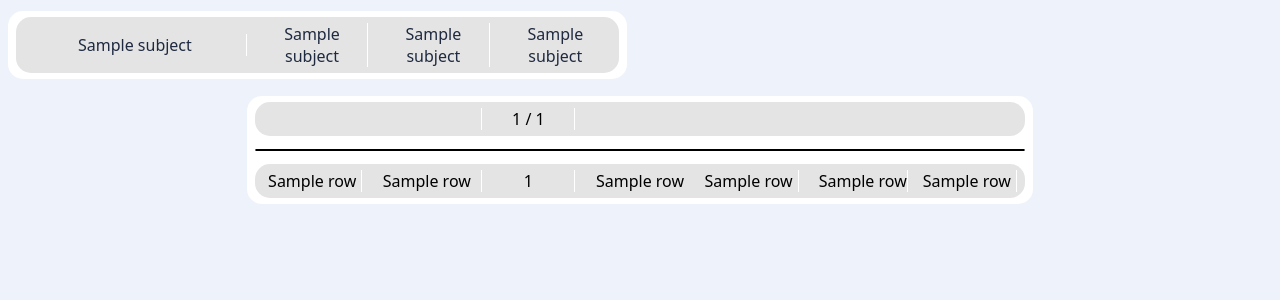
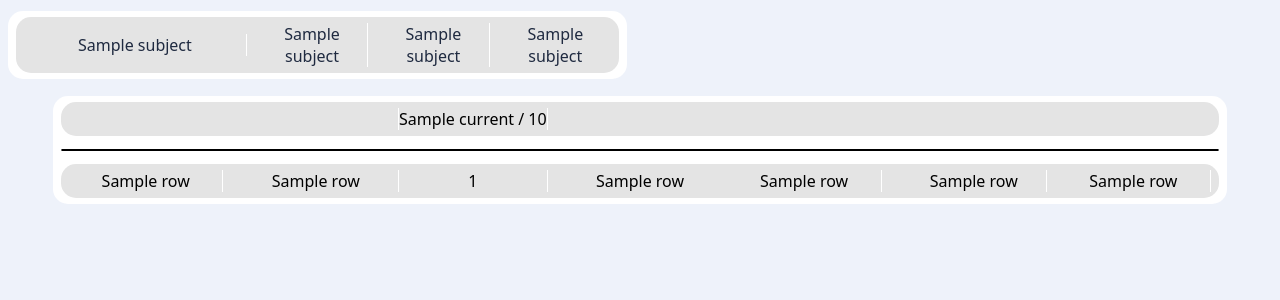
Before and after one commit to Krupicova12Kase/OpenSchoolSucks, a Flask app: template templates/home.html in a window 1280 px wide. Shown: the part 34-334 px from the top of the page. Run offline with Flask 3, Linux system fonts and the light colour scheme; the template is opened without the code that fills it: most values are stand-ins (such as "Sample title", 1, 10 or a date in 2020); parts of the project's set-up code (start-up, migrations or seed data) failed here and were passed over.

Commit message:
Minor improvements

```diff
--- a/app.py
+++ b/app.py
@@ -11,19 +11,19 @@ from flask_session import Session
 import os
 import requests
 from bs4 import BeautifulSoup, diagnose
-from io import *
+from io import StringIO
 import re
 import pandas as pd
 from urllib.parse import urlparse, parse_qs
 from dotenv import load_dotenv
 from ssl import get_server_certificate
+import colorama
 
 # Load environment variables
 load_dotenv()
 
 app = Flask(__name__)
-app.secret_key = os.environ.get('SECRET_KEY', 'default-hodnota')
-REQUEST_NAMES = ["username", "password"]
+app.secret_key = os.environ.get('SECRET_KEY')
 
 # Server side session to prevent cookies from being too big to handle
 app.config["SESSION_PERMANENT"] = False
@@ -172,81 +172,88 @@ def func():
         if request.method == "GET":
             return render_template("index.html")
 
-        # Handle POST request - get form data
-        username = request.form.get("username")
-        password = request.form.get("password")
-        response = session.post("https://is.psjg.cz/sign/in", data={
-            "name": username,
-            "password": password,
-            "signIn": "Přihlásit se",
-            "_do": "signInForm-submit"})
-        print(response.status_code)
-        flask_session_custom["cookies"] = session.cookies.get_dict()
+        if request.method == "POST":
+            # Handle POST request - get form data
+            username = request.form.get("username")
+            password = request.form.get("password")
+            response = session.post("https://is.psjg.cz/sign/in", data={
+                "name": username,
+                "password": password,
+                "signIn": "Přihlásit se",
+                "_do": "signInForm-submit"})
+            if response.status_code == 200:
+                flask_session_custom["cookies"] = session.cookies.get_dict()
 
-        if "Neplatné přihlašovací jméno nebo heslo" in response.text:
-            return render_template("index.html", error="Neplatné přihlašovací jméno nebo heslo")
+                if "Neplatné přihlašovací jméno nebo heslo" in response.text:
+                    return render_template("index.html", error="Neplatné přihlašovací jméno nebo heslo")
 
-        # -------------------------------
-        # HOMEPAGE
-        # -------------------------------
+                # -------------------------------
+                # HOMEPAGE
+                # -------------------------------
 
-        # Get subjects from HTML response and write them to CSV file
-        fieldnames = ["id", "Předmět", "Bodové hodnocení", "Známka",
-                      "Výsledná známka"]  # List of column names for CSV file
-        subjects = get_csv_subjects(response.text, fieldnames)
-        if subjects[0] == "OK":
-            SubjcetList = subjects[1].values.tolist()
-        elif subjects[0] == "ERROR":
-            print(f"{subjects[1]},\n{subjects[2]}")
-            raise Exception(f"Error code: {subjects[0]}")
+                # Get subjects from HTML response and write them to CSV file
+                fieldnames = ["id", "Předmět", "Bodové hodnocení", "Známka",
+                              "Výsledná známka"]  # List of column names for CSV file
+                subjects = get_csv_subjects(response.text, fieldnames)
+                if subjects[0] == "OK":
+                    SubjcetList = subjects[1].values.tolist()
+                elif subjects[0] == "ERROR":
+                    print(f"{subjects[1]},\n{subjects[2]}")
+                    raise Exception(f"Error code: {subjects[0]}")
 
-        # id, název, známka, finální známka, body, procenta
-        for i in SubjcetList:
-            i.append(split_percentage_and_points(i[2])[0])
-            i.append(split_percentage_and_points(i[2])[1])
-            i.pop(2)
+                # id, název, známka, finální známka, body, procenta
+                for i in SubjcetList:
+                    i.append(split_percentage_and_points(i[2])[0])
+                    i.append(split_percentage_and_points(i[2])[1])
+                    i.pop(2)
 
-        flask_session_custom["subjects"] = SubjcetList
+                flask_session_custom["subjects"] = SubjcetList
 
-        # Read subjects
-        student_info = get_info(text=session.get("https://is.psjg.cz/").text)
-        with open("response.html", "w", encoding="utf_8") as f:
-            f.write(response.text)
-        if student_info[0] == "OK":
-            pass
-        elif student_info[0] == "ERROR":
-            raise Exception(f"Error code: {student_info[1]}")
+                # Read subjects
+                student_info = get_info(
+                    text=session.get("https://is.psjg.cz/").text)
+                with open("response.html", "w", encoding="utf_8") as f:
+                    f.write(response.text)
+                if student_info[0] == "OK":
+                    pass
+                elif student_info[0] == "ERROR":
+                    raise Exception(f"Error code: {student_info[1]}")
 
-        # Results ig
-        flask_session_custom["studentId"] = student_info[1]
-        responseGrid = session.get("https://is.psjg.cz",
-                                   params={
-                                       "studentScoreGrid-id": 1,
-                                       "do": "studentScoreGrid-export"
-                                   })
-        print(responseGrid.status_code)
-        with open("responsegrid.csv", "w", encoding="utf_8") as f:
-            f.write(responseGrid.text)
-        df = csv_to_dataframe(text=responseGrid.text)
+                # Results ig
+                flask_session_custom["studentId"] = student_info[1]
+                responseGrid = session.get("https://is.psjg.cz",
+                                           params={
+                                               "studentScoreGrid-id": 1,
+                                               "do": "studentScoreGrid-export"
+                                           })
+                if response.status_code == 200:
+                    print(responseGrid.status_code)
+                    with open("responsegrid.csv", "w", encoding="utf_8") as f:
+                        f.write(responseGrid.text)
+                    df = csv_to_dataframe(text=responseGrid.text)
 
-        znamky = []
-        csvlist = df.values.tolist()
+                    znamky = []
+                    csvlist = df.values.tolist()
 
-        # Add znamka to csvlist
-        for x, row in enumerate(csvlist):
-            znamky.append(znamka_from_percentage(row[3]))
-        df["Znamka"] = znamky
-        csvlist = df.values.tolist()
+                    # Add znamka to csvlist
+                    for x, row in enumerate(csvlist):
+                        znamky.append(znamka_from_percentage(row[3]))
+                    df["Znamka"] = znamky
+                    csvlist = df.values.tolist()
 
-        # Get rid of nan values
-        for x, row in enumerate(csvlist):
-            for y, item in enumerate(row):
-                if pd.isna(item):
-                    csvlist[x][y] = ""
+                    # Get rid of nan values
+                    for x, row in enumerate(csvlist):
+                        for y, item in enumerate(row):
+                            if pd.isna(item):
+                                csvlist[x][y] = ""
 
-        flask_session_custom["znamky"] = csvlist
+                    flask_session_custom["znamky"] = csvlist
 
-        return redirect(url_for("home"))
+                    return redirect(url_for("home"))
+                else:
+                    return render_template("error.html", error=f"response code {response.status_code}", traceback="")
+            else:
+                return render_template("error.html", error=f"response code {response.status_code}", traceback="")
 
     # Error handling
     except requests.exceptions.SSLError as e:
@@ -286,25 +293,27 @@ def subject(subject_id):
                                    "do": "studentExamOverview-examGrid-export"
                                })
 
-        # Save response to CSV
-        print(response.status_code)
-        df = csv_to_dataframe(text=response.text)
+        if response.status_code == 200:
+            # Save response to CSV
+            df = csv_to_dataframe(text=response.text)
 
-        znamky = []
-        csvlist = df.values.tolist()
+            znamky = []
+            csvlist = df.values.tolist()
 
-        # Add znamka to csvlist
-        for x, row in enumerate(csvlist):
-            znamky.append(znamka_from_percentage(row[5]))
-        df["Znamka"] = znamky
-        csvlist = df.values.tolist()
+            # Add znamka to csvlist
+            for x, row in enumerate(csvlist):
+                znamky.append(znamka_from_percentage(row[5]))
+            df["Znamka"] = znamky
+            csvlist = df.values.tolist()
 
-        # Get rid of nan values
-        for x, row in enumerate(csvlist):
-            for y, item in enumerate(row):
-                if pd.isna(item):
-                    csvlist[x][y] = ""
-
+            # Get rid of nan values
+            for x, row in enumerate(csvlist):
+                for y, item in enumerate(row):
+                    if pd.isna(item):
+                        csvlist[x][y] = ""
+            return render_template("znamka.html", znamky=csvlist)
+        else:
+            return render_template("error.html", error=f"Http code {response.status_code}", traceback="")
         # flask_session_custom["znamky"] = csvlist
     except requests.exceptions.SSLError as e:
         certificates()
@@ -318,7 +327,7 @@ def subject(subject_id):
         print(f"\n{e}\n")
         print(traceback.format_exc())
         return render_template("error.html", exception=e, traceback=traceback.format_exc(), message="")
-    return render_template("znamka.html", znamky=csvlist)
+
 
 # -------------------------------
 # REDIRECTS
@@ -348,7 +357,7 @@ def home():
         return render_template("error.html", exception=e, traceback=traceback.format_exc(), message="")
 
     # Render the template
-    return render_template("home.html", subjects=subjects, znamky=znamky[start:end], current_page=page, total_pages=total_pages)
+    return render_template("home.html", subjects=subjects, znamky=znamky[start:end], current=page, total=total_pages)
 
 # Portfolio
 
--- a/templates/home.html
+++ b/templates/home.html
@@ -33,17 +33,25 @@
         <div class="grid3-main" id="znamky">
             <div class="container">
                 <div class="grid-znamka">
-                    {% if current_page > 1 %}
-                    <a href="{{ url_for('home', page=current_page - 1, _anchor='znamky' ) }}"><div class="grid-znamka-1"> < </div></a> <!-- známka -->
+
+                    {% if current > 1 %}
+                    <a href="{{ url_for('home', page=current - 1, _anchor='znamky' ) }}">
+                        <div class="grid-znamka-1">
+                            < </div>
+                    </a> <!-- známka -->
                     {% else %}
                     <span></span>
                     {% endif %}
-                    {% if current_page < total_pages %}
-                    <a href="{{ url_for('home', page=current_page + 1, _anchor='znamky' ) }}"><div class="grid-znamka-7"> > </div></a> <!-- předmět -->
+
+                {% if current < total %} <a href="{{ url_for('home', page=current + 1, _anchor='znamky' ) }}">
+                        <div class="grid-znamka-1"> > </div>
+                        </a> <!-- předmět -->
                         {% else %}
                         <span></span>
                         {% endif %}
-                    <div class="grid-znamka-2">{{ current_page }} / {{ total_pages }}</div> <!-- datum -->
+
+
+                        <div class="grid-znamka-2">{{ current }} / {{ total }}</div> <!-- datum -->
                         <div class="grid-znamka-3"></div> <!-- název -->
                         <div class="grid-znamka-4"></div> <!-- procenta -->
                         <div class="grid-znamka-5"></div> <!-- body -->
```
Also changed, not shown: static/images/arrow-left.svg (added), static/images/arrow-right.svg (added), static/images/left.png (added), static/images/right.png (added). Lines whose indentation alone changed are shown as unchanged.
